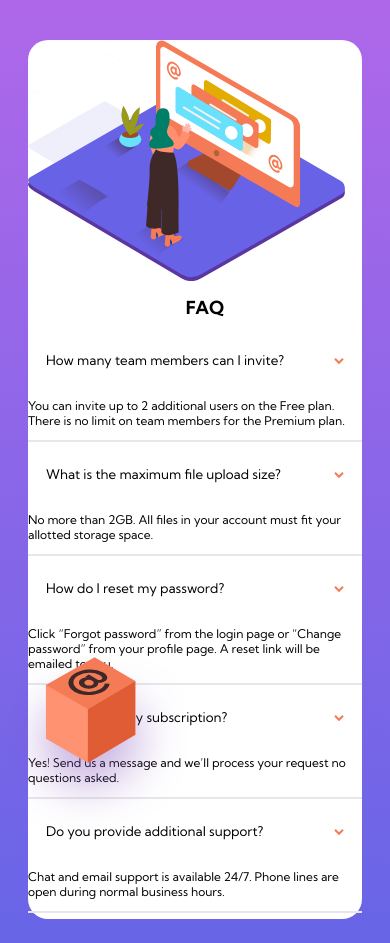
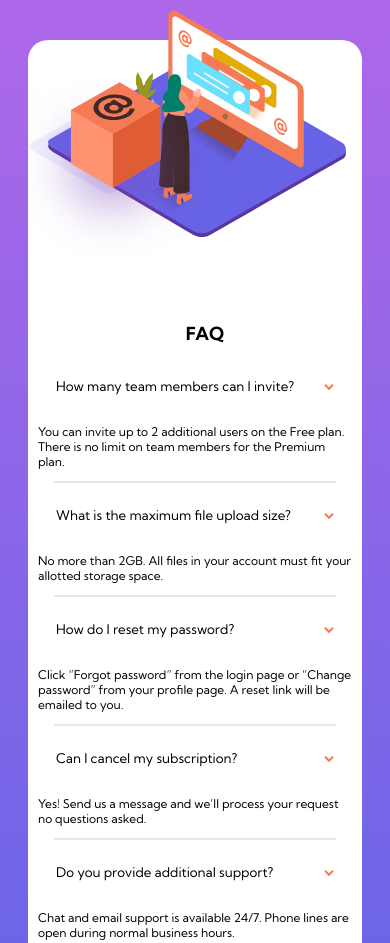
Before and after one commit to Nicolaj123/FAQ-accordion-card, a plain HTML site: page index.html in a window 390 px wide. Shown: the top 943 px of the page. Drawn offline with Linux system fonts and the light colour scheme.

Commit message:
Stage 8 Responsive Design

```diff
--- a/styles.css
+++ b/styles.css
@@ -126,6 +126,10 @@ margin: 20px 20px;
     font-family: 'Kumbh Sans', sans-serif;
     font-weight: 700;
   }
+  hr{
+    border: 0.5px solid hsl(240, 5%, 91%);
+    width: 90%;
+  }
 
   #main_faq{
     display: flex;
@@ -138,6 +142,7 @@ margin: 20px 20px;
     background-size: 47%;
     border-radius: 20px;
     margin: 40px 20px;
+    padding: 40px 10px;
   }
   .accordion {
     background-color: white;
@@ -171,13 +176,12 @@ margin: 20px 20px;
     position: relative;
     width: 95%;
     height: 85%;
+    top: -70px;
+    right: -10px;
   }
   .illustration-box{
    display: block;
-   position: absolute;
-   bottom: 5px;
-   left: -5px;
-   background-color: none;
+   left: 20px;
    position: absolute;
    z-index: 2;
   }
```
